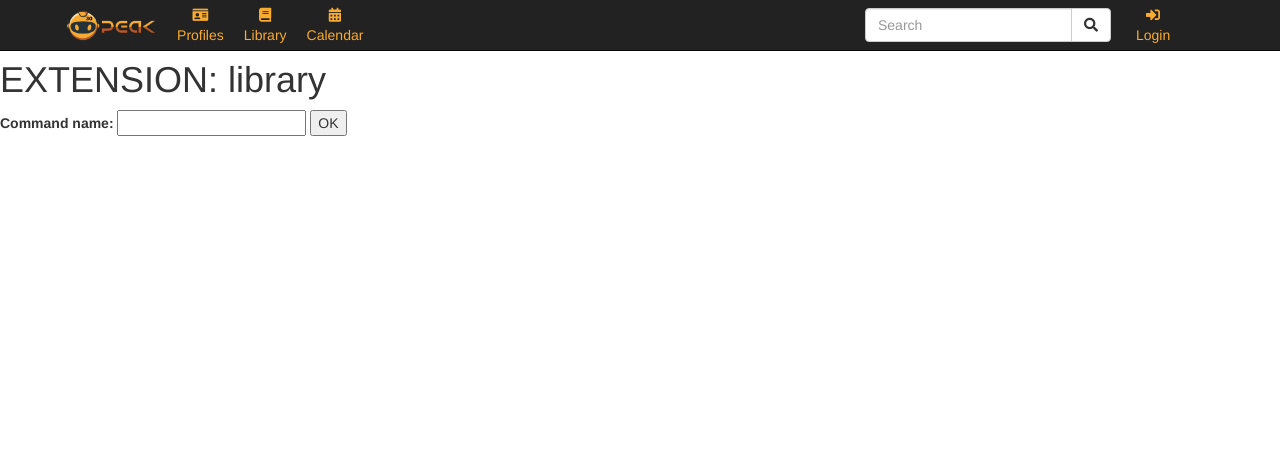
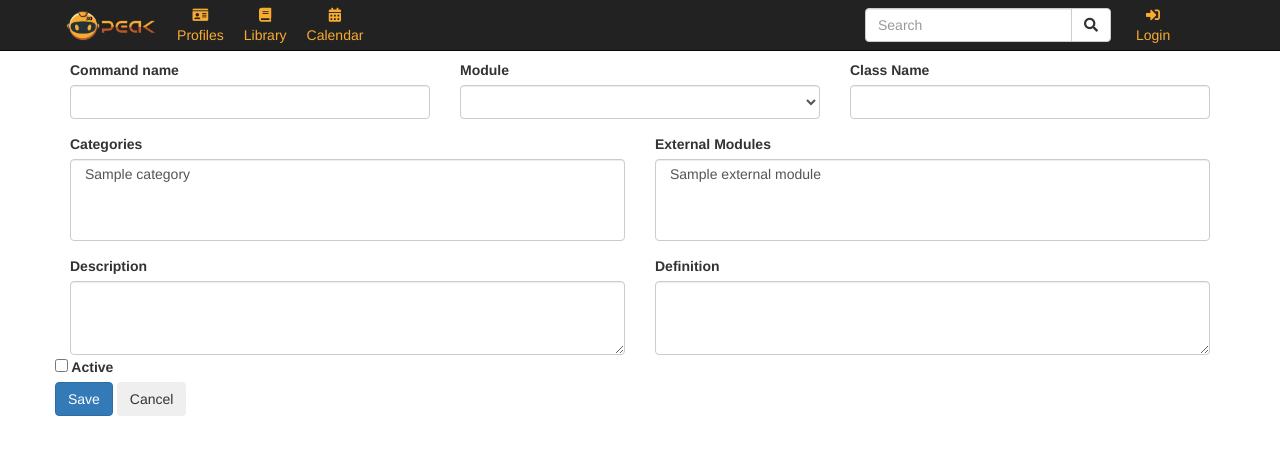
Before and after one commit to doriclazar/peak_30, a Django app: template templates/library/new_command.html in a window 1280 px wide. Shown: the top 455 px of the page. Run offline with Django 3.2, Linux system fonts and the light colour scheme; the template is opened without the code that fills it: most values are stand-ins (such as "Sample title", 1, 10 or a date in 2020); some libraries are stand-ins or nearby versions.

Commit message:
Updated "code" values.

```diff
--- a/bots/models.py
+++ b/bots/models.py
@@ -6,8 +6,8 @@ class Bot(models.Model):
     creator = models.ForeignKey(User, on_delete = models.DO_NOTHING)
     profession = models.ManyToManyField(Profession)
     name = models.CharField(max_length = 32)
-    code = models.CharField(max_length = 16, default='')
-    connection_code = models.CharField(max_length = 16, default='000000')
+    code = models.CharField(max_length = 8, default='{}-{}'.format('BOT', str(random.randint(0,9999)).zfill(4)), unique=True)
+    connection_code = models.CharField(max_length = 8, default='00000000')
     rating = models.FloatField(default = 0)
     public_key = models.CharField(max_length = 1024)
     public_key_expiry = models.DateField()
@@ -19,7 +19,7 @@ class Bot(models.Model):
 
 class Rule(models.Model):
     name = models.CharField(max_length = 32)
-    code = models.CharField(max_length = 16)
+    code = models.CharField(max_length = 8, default='{}-{}'.format('RUL', str(random.randint(0,9999)).zfill(4)), unique=True)
     active = models.BooleanField(default = True)
     def __str__(self):
         return 'Rule: {0}.  Code: {1}.'.format(self.name, self.code)
--- a/library/admin.py
+++ b/library/admin.py
@@ -1,4 +1,4 @@
 from django.contrib import admin
-from .models import Language, Profession, Module, Category, ExternalModule, Command, Call, Word, Combo
+from .models import Language, ProgrammingLanguage, Profession, Module, Category, ExternalModule, Command, Call, Word, Combo
 
-admin.site.register((Language, Profession, Module, Category, ExternalModule, Command, Call, Word, Combo))
+admin.site.register((Language, ProgrammingLanguage, Profession, Module, Category, ExternalModule, Command, Call, Word, Combo))
--- a/messages/models.py
+++ b/messages/models.py
@@ -7,7 +7,7 @@ class Message(models.Model):
     user = models.ForeignKey(User, null=True, blank=True, on_delete=models.DO_NOTHING, related_name='message_user')
     group = models.ForeignKey(Group, null=True, blank=True, on_delete=models.DO_NOTHING)
     bot = models.ForeignKey(Bot, null=True, blank=True, on_delete=models.DO_NOTHING)
-    code = models.CharField(max_length = 16, default='')
+    code = models.CharField(max_length = 16, default='{}-{}'.format('MSG', str(random.randint(0, 99999999)).zfill(8)), unique=True)
     title = models.CharField(max_length = 256)
     text = models.CharField(max_length = 4096)
     creation_time = models.DateTimeField()
--- a/schedule/models.py
+++ b/schedule/models.py
@@ -6,7 +6,7 @@ from library.models import Profession, Command
 class Event(models.Model):
     creator = models.ForeignKey(User, on_delete=models.DO_NOTHING)
     name = models.CharField(max_length = 32)
-    code = models.CharField(max_length = 16, default='')
+    code = models.CharField(max_length = 16, default='{}-{}'.format('EVT', str(random.randint(0,99999999)).zfill(8)), unique=True)
     description = models.CharField(max_length = 1024)
     creation_time = models.DateTimeField()
     read_time = models.DateTimeField(null=True, blank=True)
--- a/templates/library/module.html
+++ b/templates/library/module.html
@@ -6,6 +6,7 @@
 <p>Name: {{ module.name  }}</p>
 <p>Profession: <a href="{% url 'get_profession' profession_code=module.profession.code %}">{{ module.profession.name }}</a></p>
 <p>Description: {{ module.description }} </p>
+<a href="{{ module.script_url }}">Script</a>
 <p>Creation Date: {{ module.creation_date }}</p>
 <p>Creator:<a href="{% url 'get_user_profile' username=module.creator.username %}">{{ module.creator.get_full_name }}</a></p>
 
--- a/templates/library/new_command.html
+++ b/templates/library/new_command.html
@@ -2,15 +2,83 @@
 {% load static %}
 
 {% block content %}
-<h1>EXTENSION: library</h1>
-<form>
-  <label for="command_name">Command name: </label>
-  <input id="command_name" type="text" name="command_name" value="">
-  <!--
-  <input id="command_name" type="text" name="command_name" value="{ { current_name }}">
-  -->
-  <input type="submit" value="OK">
-</form>
+<div class="container">
+  <div class="row">
+
+    <div class="col-md-12">
+      <form>
+        <div class="form-group row">
+
+          <div class="col-sm-4">
+            <label class="col-form-label" for="command_name">Command name</label>
+            <input id="command_name" class="form-control" type="text" name="command_name" value="">
+          </div>
+
+          <div class="col-sm-4">
+          <label class="col-form-label" for="modules">Module</label>
+          <select class="form-control" id="modules">
+		  <option></option>
+		  {% for module in modules %}
+		  <option>{{ module.name }}</option>
+		  {% endfor %}
+          </select>
+        </div>
+
+          <div class="col-sm-4">
+            <label class="col-form-label" for="class_name">Class Name</label>
+            <input class="form-control" id="class_name" type="text" name="class_name" value="">
+          </div>
+
+        </div>
+
+        <div class="form-group row">
+          <div class="col-sm-6">
+          <label for="categories">Categories</label>
+          <select multiple class="form-control" id="categories">
+		  {% for category in categories %}
+		  <option>{{ category.name }}</option>
+		  {% endfor %}
+          </select>
+        </div>
+          <div class="col-sm-6">
+          <label for="external_modules">External Modules</label>
+          <select multiple class="form-control" id="external_modules">
+		  {% for external_module in external_modules %}
+		  <option>{{ external_module.name }}</option>
+		  {% endfor %}
+          </select>
+        </div>
+        </div>
+
+        <div class="form-check row">
+          <div class="col-sm-6">
+          <label for="description">Description</label>
+          <textarea class="form-control" id="description" rows="3"></textarea>
+        </div>
+
+          <div class="col-sm-6">
+          <label for="definition">Definition</label>
+          <textarea class="form-control" id="definition" rows="3"></textarea>
+        </div>
+        </div>
+
+        <div class="form-check row">
+          <label class="form-check-label">
+            <input type="checkbox" class="form-check-input">
+            Active
+          </label>
+        </div>
+
+        <div class="form-group row">
+          <input type="submit" class="btn btn-primary" value="Save">
+          <input type="submit" class="btn" value="Cancel">
+        </div>
+
+      </form>
+
+    </div>
+  </div>
+</div>
 
 <h2>{{ error }}</h2>
 {% endblock %}
```
Also changed, not shown: library/models.py (+24 -6 lines), library/views.py (+5 -2 lines).
